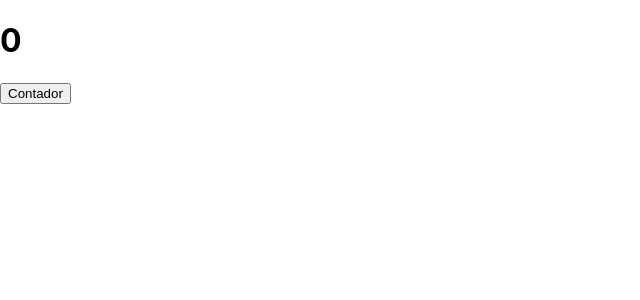
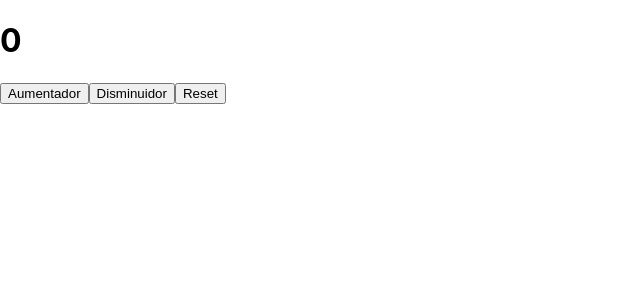
Before and after one commit to MiguelAngelAlvarezFernandez/megacontador, a React (Create React App) app: page / in a window 1280 px wide. Shown: the top 300 px of the page, without its empty margins (0-640 px from the left). Built offline with nearby package versions, Linux system fonts and the light colour scheme.

Commit message:
Inclusión botones + - y reset

```diff
--- a/src/App.js
+++ b/src/App.js
@@ -1,13 +1,30 @@
-import './App.css';
+import { useState } from "react";
 
 function App() {
 
-  let valorActual=0
+  let [valorActual, setvalorActual]= useState (0)
+
+  function manexadorClickAumenta () {
+    let novoValor = valorActual+1
+    setvalorActual(novoValor)
+  }
+
+  function manexadorClickDisminuye () {
+    let novoValor = valorActual-1
+    setvalorActual(novoValor)
+  }
+
+  function manexadorClickReset () {
+    let novoValor = 0
+    setvalorActual(novoValor)
+  }
 
   return (
     <div>
       <h1>{valorActual}</h1>
-      <button>Contador</button>
+      <button onClick={manexadorClickAumenta}>Aumentador</button>
+      <button onClick={manexadorClickDisminuye}>Disminuidor</button>
+      <button onClick={manexadorClickReset}>Reset</button>
     </div>
   );
 }
```
